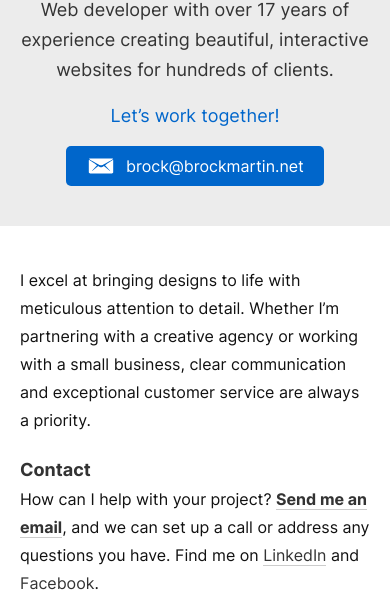
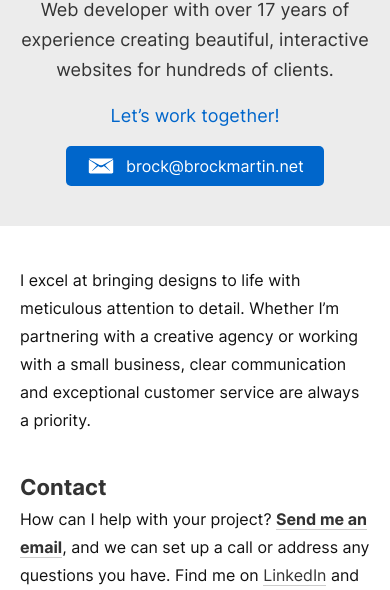
Before and after one commit to brock-martin/brock-martin.github.io, a plain HTML site: page index2.html in a window 390 px wide. Shown: the part 260-850 px from the top of the page. Drawn offline with Linux system fonts and the light colour scheme.

Commit message:
Dev updates

```diff
--- a/index2.html
+++ b/index2.html
@@ -14,7 +14,7 @@
 <link rel="apple-touch-icon" sizes="180x180" href="apple-touch-icon.png">
 <link rel="icon" type="image/png" sizes="32x32" href="favicon-32x32.png">
 <link rel="icon" type="image/png" sizes="16x16" href="favicon-16x16.png">
-<link rel="stylesheet" href="styles.css?v=4">
+<link rel="stylesheet" href="styles.css?v=5">
 <script async src="https://www.googletagmanager.com/gtag/js?id=UA-163810904-1"></script>
 <script>
   window.dataLayer = window.dataLayer || [];
--- a/styles.css
+++ b/styles.css
@@ -48,7 +48,6 @@ h1, h2, h3 {
     line-height: normal;
 }
 h2 {
-    margin-bottom: 5px;
     font-size: 22px;
 }
 h3 {
@@ -114,6 +113,9 @@ main a {
 main a:hover {
     border-color: #000;
 }
+main h2 {
+    margin: 40px auto 5px auto;
+}
 
 .project {
     position: relative;
@@ -144,6 +146,7 @@ main a:hover {
         text-align: center
     }
     header h2 {
+        font-size: 18px;
         line-height: 30px;
     }
     header img {
@@ -154,9 +157,6 @@ main a:hover {
     }
     h1 {
         font-size: 34px;
-    }
-    h2, h3 {
-        font-size: 18px;
     }
 }
 
```
